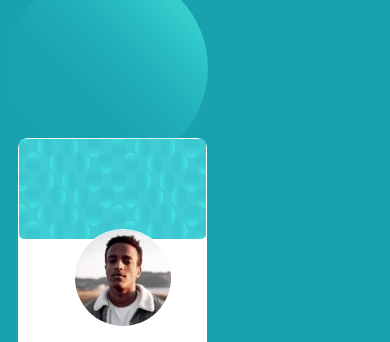
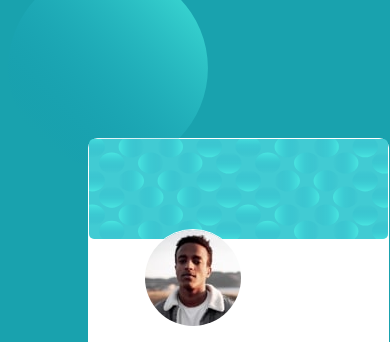
Before and after one commit to oladipupozainab/Basic-website, a plain HTML site: page index.html in a window 390 px wide. Shown: the top 342 px of the page. Drawn offline with Linux system fonts and the light colour scheme.

Commit message:
Update responsive.css

```diff
--- a/responsive.css
+++ b/responsive.css
@@ -1,4 +1,4 @@
-@media screen and (max-width:540px){
+@media screen and (max-width:500px){
     body{
         overflow: hidden;
     }
@@ -9,10 +9,9 @@
         border-radius: 10px;
         border: 1px solid white;
         background: white;
-        width: 50%;
-
+        width: 80%;
         margin-top: -30px;
-        margin-left: 10px;
+        margin-left: 80px;
     }
 
     .to{
```
